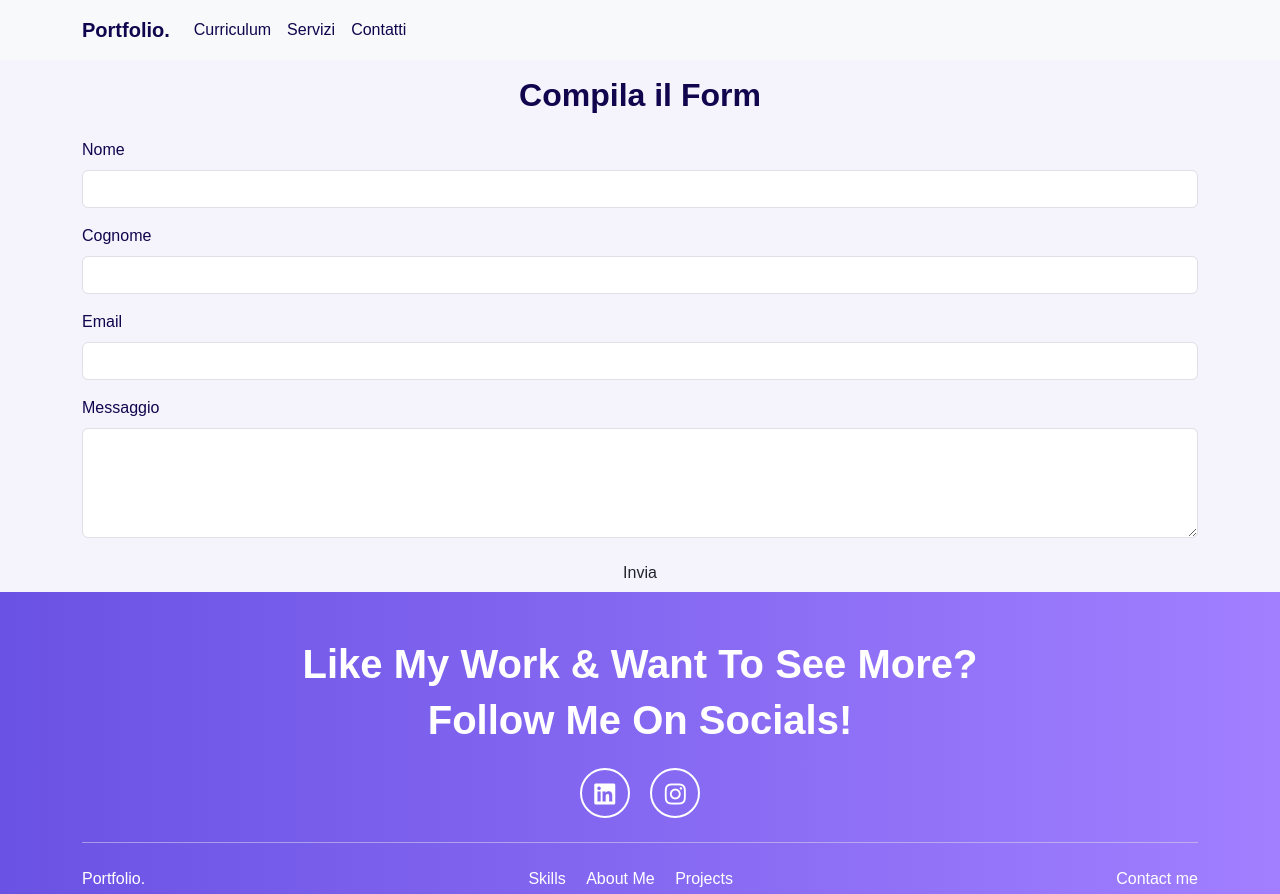
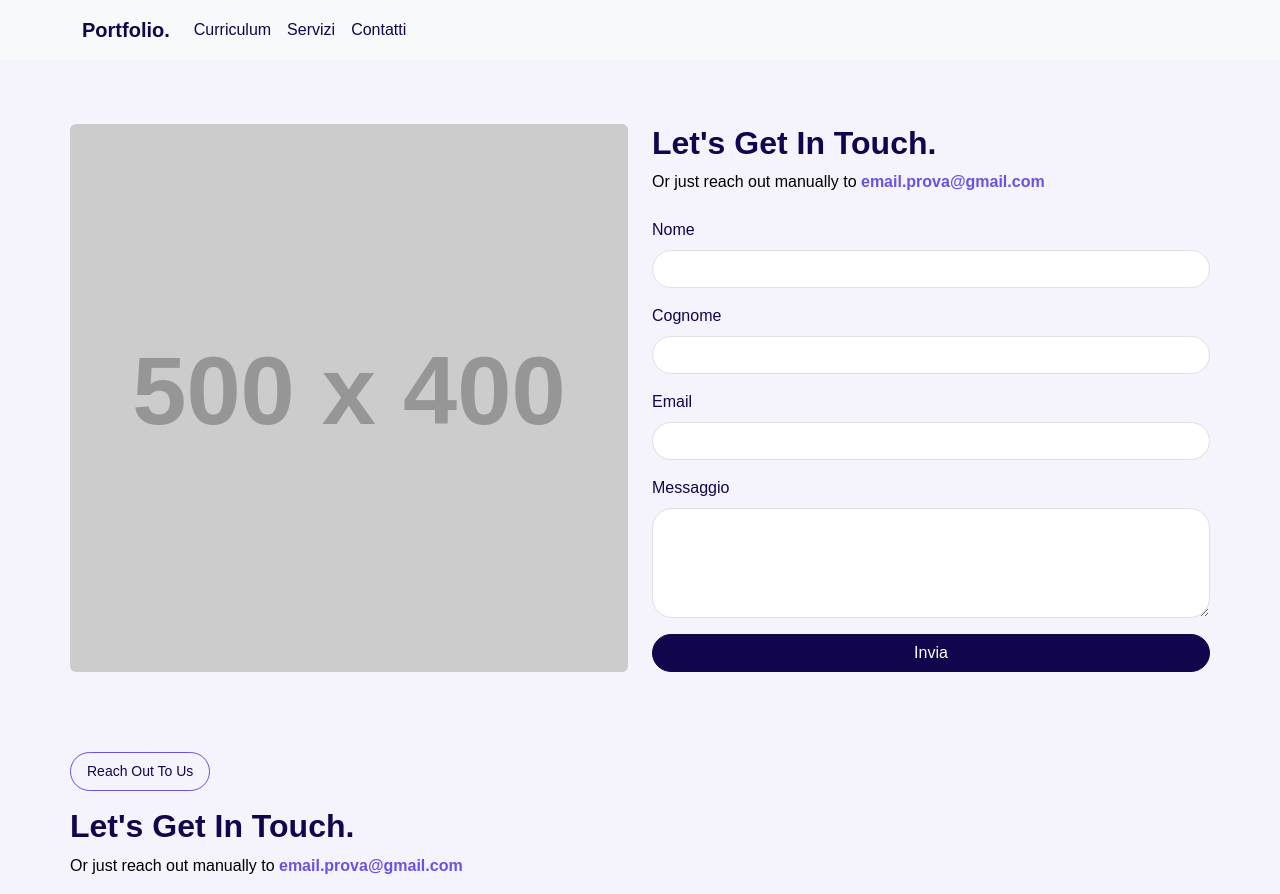
Before and after one commit to Pinzio/PortfolioCC, a plain HTML site: page form.html in a window 1280 px wide. Shown: the top 894 px of the page. Drawn offline with nearby package versions, Linux system fonts and the light colour scheme; placeholder pictures from the web are drawn by us; a web font is replaced by a local one.

Commit message:
Add files via upload

```diff
--- a/form.html
+++ b/form.html
@@ -1,12 +1,15 @@
 <!DOCTYPE html>
 <html lang="it">
   <head>
-    <meta charset="UTF-8">
-    <meta name="viewport" content="width=device-width, initial-scale=1.0">
+    <meta charset="UTF-8" />
+    <meta name="viewport" content="width=device-width, initial-scale=1.0" />
     <title>Material 3 Form - Invia Email</title>
 
     <!-- Bootstrap CSS -->
-    <link href="https://cdn.jsdelivr.net/npm/bootstrap@5.3.0-alpha1/dist/css/bootstrap.min.css" rel="stylesheet">
+    <link
+      href="https://cdn.jsdelivr.net/npm/bootstrap@5.3.0-alpha1/dist/css/bootstrap.min.css"
+      rel="stylesheet"
+    />
 
     <link rel="preconnect" href="https://fonts.googleapis.com" />
     <link rel="preconnect" href="https://fonts.gstatic.com" crossorigin />
@@ -14,22 +17,76 @@
       href="https://fonts.googleapis.com/css2?family=SUSE:wght@100..800&display=swap"
       rel="stylesheet"
     />
-    <link rel="stylesheet" href="https://cdnjs.cloudflare.com/ajax/libs/font-awesome/5.15.3/css/all.min.css">
-<link href="https://cdn.jsdelivr.net/npm/bootstrap@5.3.0-alpha3/dist/css/bootstrap.min.css" rel="stylesheet">
+    <link
+      rel="stylesheet"
+      href="https://cdnjs.cloudflare.com/ajax/libs/font-awesome/5.15.3/css/all.min.css"
+    />
+    <link
+      href="https://cdn.jsdelivr.net/npm/bootstrap@5.3.0-alpha3/dist/css/bootstrap.min.css"
+      rel="stylesheet"
+    />
     <!-- Google Material Design 3 CSS -->
-    <link rel="stylesheet" href="https://fonts.googleapis.com/icon?family=Material+Icons">
+    <link
+      rel="stylesheet"
+      href="https://fonts.googleapis.com/icon?family=Material+Icons"
+    />
     <link rel="stylesheet" href="css/styles.css" />
     <!-- Navbar CSS -->
     <link rel="stylesheet" href="css/navbar.css" />
     <!-- Custom Styles -->
     <!-- Section Footer-->
     <link rel="stylesheet" href="css/footer.css" />
+    <style>
+      /* Imposta la stessa altezza per l'immagine del form in modalità desktop */
+      @media (min-width: 768px) {
+          .form-img {
+              height: 100%;
+              object-fit: cover; /* Per coprire l'intero spazio mantenendo le proporzioni */
+          }
+          .form-container {
+              height: 100%; /* Allinea il contenitore del form alla stessa altezza */
+          }
+          .textArea{
+            border-radius: 20px;
+          }
+          .formCont{
+            padding: 16px 0;
+          }
+      }
+
+      /* Personalizzazione per Material Design 3 */
+      .text-custom-black {
+            color: #000000;
+            font-weight: 400;
+        }
+
+        /* Stile personalizzato per l'email colorata */
+        .email-color {
+          color: var(--secondary-color);
+          font-weight: 600;
+        }
+
+        /* Stile personalizzato per il testo cerchiato */
+        .circle-outline {
+            display: inline-block;
+            padding: 8px 16px; /* Spaziatura interna */
+            border: 1px solid var(--secondary-color); /* Bordo blu (puoi cambiarlo) */
+            border-radius: 50px; /* Angoli arrotondati per creare effetto cerchio/ovale */
+            color: var(--primary-color);/* Colore del testo */
+            text-align: center;
+            text-decoration: none; /* Rimuove eventuali sottolineature */
+            font-size: 14px; /* Dimensione del testo */
+            font-weight: 500; /* Peso del testo */
+        }
+
+
+  </style>
   </head>
   <body>
     <!-- Navbar -->
     <nav class="navbar navbar-expand-lg sticky-navbar">
       <div class="container">
-          <a class="navbar-brand fw-bold" href="#">Portfolio.</a>
+        <a class="navbar-brand fw-bold" href="/index.html">Portfolio.</a>
         <button
           class="navbar-toggler"
           type="button"
@@ -56,28 +113,60 @@
         </div>
       </div>
     </nav>
-    <div class="container">
-        <h2 class="text-center mb-4 mt-3">Compila il Form</h2>
+
+    <!--Form-->
+    <div class="container mt-5 formCont">
+      <div class="row align-items-stretch">
+          <!-- Colonna dell'immagine -->
+          <div class="col-md-6 mb-4 mb-md-0">
+              <img src="https://via.placeholder.com/500x400" alt="Immagine" class="img-fluid rounded form-img">
+          </div>
+          <!-- Colonna del form -->
+          <div class="col-md-6 d-flex flex-column justify-content-center form-container">
+            <h2 class="text-left mb-2">Let's Get In Touch.</h2>
+
+              <p class="text-custom-black mb-4">
+                  Or just reach out manually to
+                  <span class="email-color">email.prova@gmail.com</span>
+              </p>
+
+
               <form id="contact-form">
                   <div class="mb-3">
                       <label for="nome" class="form-label">Nome</label>
-                <input type="text" class="form-control" id="nome" name="nome" required>
+                      <input type="text" class="form-control rounded-pill" id="nome" name="nome" required>
                   </div>
                   <div class="mb-3">
                       <label for="cognome" class="form-label">Cognome</label>
-                <input type="text" class="form-control" id="cognome" name="cognome" required>
+                      <input type="text" class="form-control rounded-pill" id="cognome" name="cognome" required>
                   </div>
                   <div class="mb-3">
                       <label for="email" class="form-label">Email</label>
-                <input type="email" class="form-control" id="email" name="email" required>
+                      <input type="email" class="form-control rounded-pill" id="email" name="email" required>
                   </div>
                   <div class="mb-3">
                       <label for="testo" class="form-label">Messaggio</label>
-                <textarea class="form-control" id="testo" name="testo" rows="4" required></textarea>
+                      <textarea class="form-control textArea" id="testo" name="testo" rows="4" required></textarea>
                   </div>
-            <button type="submit" class="btn btn-material w-100">Invia</button>
+                  <button type="submit" class="btn btn-primary w-100 rounded-pill">Invia</button>
               </form>
           </div>
+      </div>
+      <div style="margin-top: 80px; margin-bottom: 40px;">
+        <p>
+          <span class="circle-outline">Reach Out To Us</span>
+      </p>
+      <h2 class="text-left mb-2 ">Let's Get In Touch.</h2>
+
+      <p class="text-custom-black mb-4">
+          Or just reach out manually to
+          <span class="email-color">email.prova@gmail.com</span>
+      </p>
+    </div>
+  </div>
+
+
+
 
     <!--Footer-->
     <footer class="about-footer py-5">
@@ -86,25 +175,34 @@
         <h1 class="about-claim">Like My Work & Want To See More?</h1>
         <h1 class="about-claim">Follow Me On Socials!</h1>
 
-
         <!-- Social Icons -->
         <div class="about-social-icons my-4">
-        <a href="https://linkedin.com" target="_blank" class="about-social-link mx-2">
+          <a
+            href="https://linkedin.com"
+            target="_blank"
+            class="about-social-link mx-2"
+          >
             <i class="fab fa-linkedin"></i>
           </a>
-        <a href="https://instagram.com" target="_blank" class="about-social-link mx-2">
+          <a
+            href="https://instagram.com"
+            target="_blank"
+            class="about-social-link mx-2"
+          >
             <i class="fab fa-instagram"></i>
           </a>
         </div>
 
         <!-- Divider -->
-      <hr class="about-divider my-4">
+        <hr class="about-divider my-4" />
 
         <!-- Footer Bottom Row -->
         <div class="row">
           <div class="col-12 d-flex justify-content-between align-items-center">
             <div class="text-start">
-            <a   href="#"class=" about-footer-text about-nav-link">Portfolio.</a>
+              <a href="#" class="about-footer-text about-nav-link"
+                >Portfolio.</a
+              >
             </div>
             <div class="text-center">
               <a href="#" class="about-nav-link mx-2">Skills</a>
@@ -112,32 +210,37 @@
               <a href="#" class="about-nav-link mx-2">Projects</a>
             </div>
             <div class="text-end">
-            <a href="#" class="about-footer-text about-nav-link">Contact me</a>
+              <a href="#" class="about-footer-text about-nav-link"
+                >Contact me</a
+              >
             </div>
           </div>
         </div>
-
       </div>
     </footer>
-
-
 
     <!-- EmailJS Integration -->
     <script src="https://cdn.jsdelivr.net/npm/@emailjs/browser@3/dist/email.min.js"></script>
     <script type="text/javascript">
-        (function() {
+      (function () {
         emailjs.init("TUO_USER_ID"); // Inserisci il tuo User ID EmailJS qui
       })();
 
-        document.getElementById('contact-form').addEventListener('submit', function(event) {
+      document
+        .getElementById("contact-form")
+        .addEventListener("submit", function (event) {
           event.preventDefault();
 
-            emailjs.sendForm('TUO_SERVICE_ID', 'TUO_TEMPLATE_ID', this)
-                .then(function() {
-                    alert('Messaggio inviato con successo!');
-                }, function(error) {
-                    alert('Errore nell\'invio del messaggio: ' + JSON.stringify(error));
-                });
+          emailjs.sendForm("TUO_SERVICE_ID", "TUO_TEMPLATE_ID", this).then(
+            function () {
+              alert("Messaggio inviato con successo!");
+            },
+            function (error) {
+              alert(
+                "Errore nell'invio del messaggio: " + JSON.stringify(error)
+              );
+            }
+          );
         });
     </script>
 
```
Lines whose indentation alone changed are shown as unchanged.
